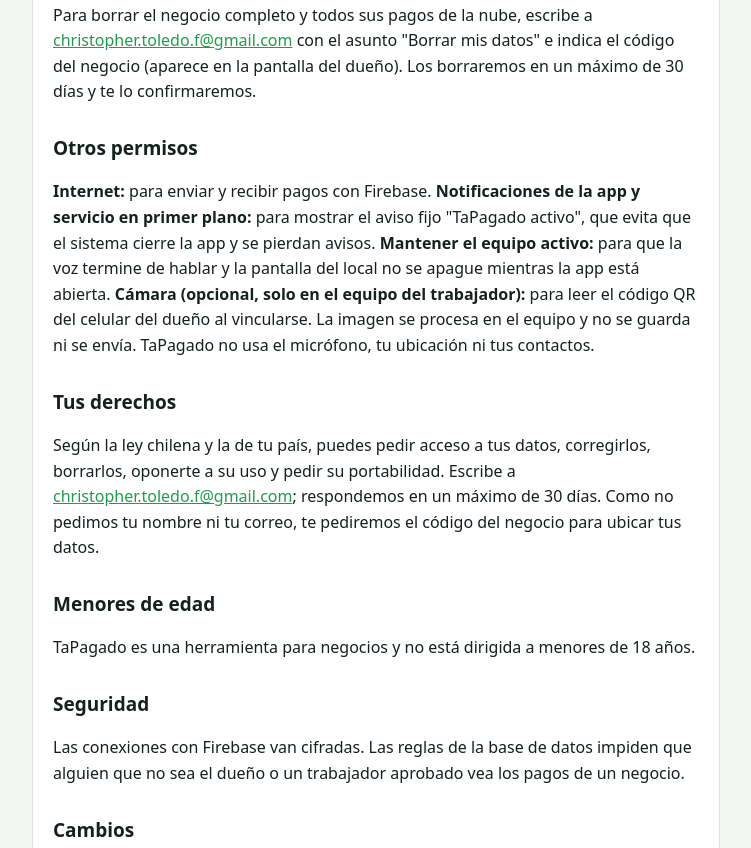
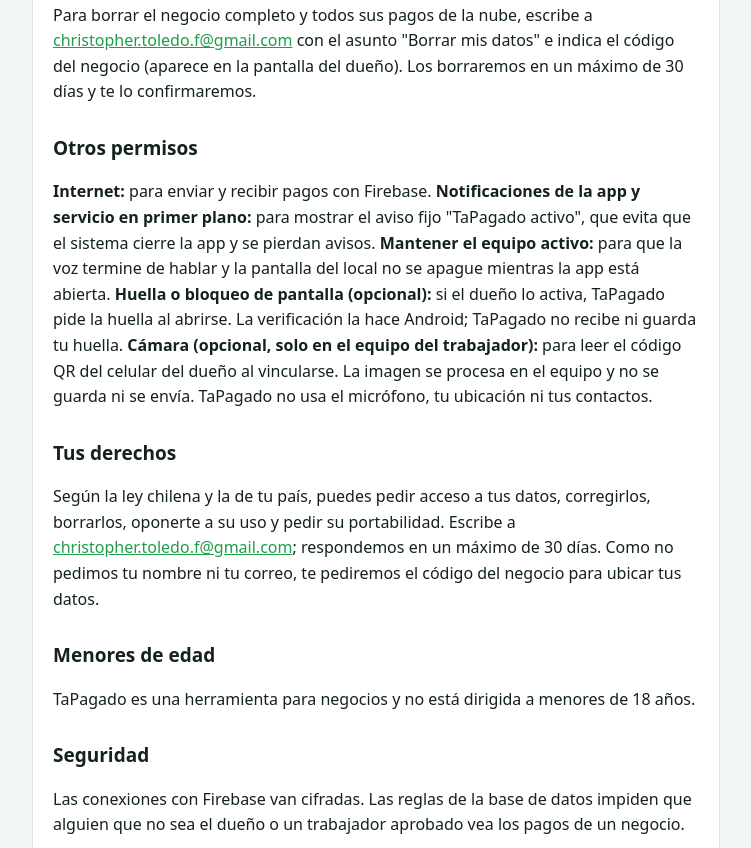
Before and after one commit to Chriss-Toledo/tapagado-privacidad, a plain HTML site: page index.html in a window 1280 px wide. Shown: the part 2953-3801 px from the top of the page, without its empty margins (264-1015 px from the left). Drawn offline with Linux system fonts and the light colour scheme.

Commit message:
Política: bloqueo opcional con huella
Co-Authored-By: Claude Opus 5.5 <noreply@anthropic.com>

```diff
--- a/index.html
+++ b/index.html
@@ -95,7 +95,7 @@
     <p>Para borrar el negocio completo y todos sus pagos de la nube, escribe a <a href="mailto:christopher.toledo.f@gmail.com">christopher.toledo.f@gmail.com</a> con el asunto "Borrar mis datos" e indica el código del negocio (aparece en la pantalla del dueño). Los borraremos en un máximo de 30 días y te lo confirmaremos.</p>
 
     <h2>Otros permisos</h2>
-    <p><strong>Internet:</strong> para enviar y recibir pagos con Firebase. <strong>Notificaciones de la app y servicio en primer plano:</strong> para mostrar el aviso fijo "TaPagado activo", que evita que el sistema cierre la app y se pierdan avisos. <strong>Mantener el equipo activo:</strong> para que la voz termine de hablar y la pantalla del local no se apague mientras la app está abierta. <strong>Cámara (opcional, solo en el equipo del trabajador):</strong> para leer el código QR del celular del dueño al vincularse. La imagen se procesa en el equipo y no se guarda ni se envía. TaPagado no usa el micrófono, tu ubicación ni tus contactos.</p>
+    <p><strong>Internet:</strong> para enviar y recibir pagos con Firebase. <strong>Notificaciones de la app y servicio en primer plano:</strong> para mostrar el aviso fijo "TaPagado activo", que evita que el sistema cierre la app y se pierdan avisos. <strong>Mantener el equipo activo:</strong> para que la voz termine de hablar y la pantalla del local no se apague mientras la app está abierta. <strong>Huella o bloqueo de pantalla (opcional):</strong> si el dueño lo activa, TaPagado pide la huella al abrirse. La verificación la hace Android; TaPagado no recibe ni guarda tu huella. <strong>Cámara (opcional, solo en el equipo del trabajador):</strong> para leer el código QR del celular del dueño al vincularse. La imagen se procesa en el equipo y no se guarda ni se envía. TaPagado no usa el micrófono, tu ubicación ni tus contactos.</p>
 
     <h2>Tus derechos</h2>
     <p>Según la ley chilena y la de tu país, puedes pedir acceso a tus datos, corregirlos, borrarlos, oponerte a su uso y pedir su portabilidad. Escribe a <a href="mailto:christopher.toledo.f@gmail.com">christopher.toledo.f@gmail.com</a>; respondemos en un máximo de 30 días. Como no pedimos tu nombre ni tu correo, te pediremos el código del negocio para ubicar tus datos.</p>
@@ -149,7 +149,7 @@
     <p>To delete what is on your device: tap "Cambiar de modo", clear the app's data in Android Settings, or uninstall it. The owner can remove a worker with "Quitar". To delete the whole business and all its payments from the cloud, email <a href="mailto:christopher.toledo.f@gmail.com">christopher.toledo.f@gmail.com</a> with the subject "Delete my data" and include the business code. We will delete it within 30 days and confirm.</p>
 
     <h2>Other permissions</h2>
-    <p><strong>Internet:</strong> to send and receive payments through Firebase. <strong>App notifications and foreground service:</strong> for the persistent "TaPagado activo" notice that keeps the system from closing the app. <strong>Keep device awake:</strong> so the voice finishes speaking and the shop screen stays on while the app is open. <strong>Camera (optional, worker device only):</strong> to read the owner phone's QR code when linking. The image is processed on the device and is neither stored nor sent. TaPagado does not use the microphone, location or contacts.</p>
+    <p><strong>Internet:</strong> to send and receive payments through Firebase. <strong>App notifications and foreground service:</strong> for the persistent "TaPagado activo" notice that keeps the system from closing the app. <strong>Keep device awake:</strong> so the voice finishes speaking and the shop screen stays on while the app is open. <strong>Fingerprint or screen lock (optional):</strong> if the owner enables it, TaPagado asks for it on opening. Android performs the check; TaPagado never receives or stores your fingerprint. <strong>Camera (optional, worker device only):</strong> to read the owner phone's QR code when linking. The image is processed on the device and is neither stored nor sent. TaPagado does not use the microphone, location or contacts.</p>
 
     <h2>Your rights</h2>
     <p>You may request access, correction, deletion, objection and portability by emailing <a href="mailto:christopher.toledo.f@gmail.com">christopher.toledo.f@gmail.com</a>; we reply within 30 days and will ask for the business code to locate your data.</p>
```
